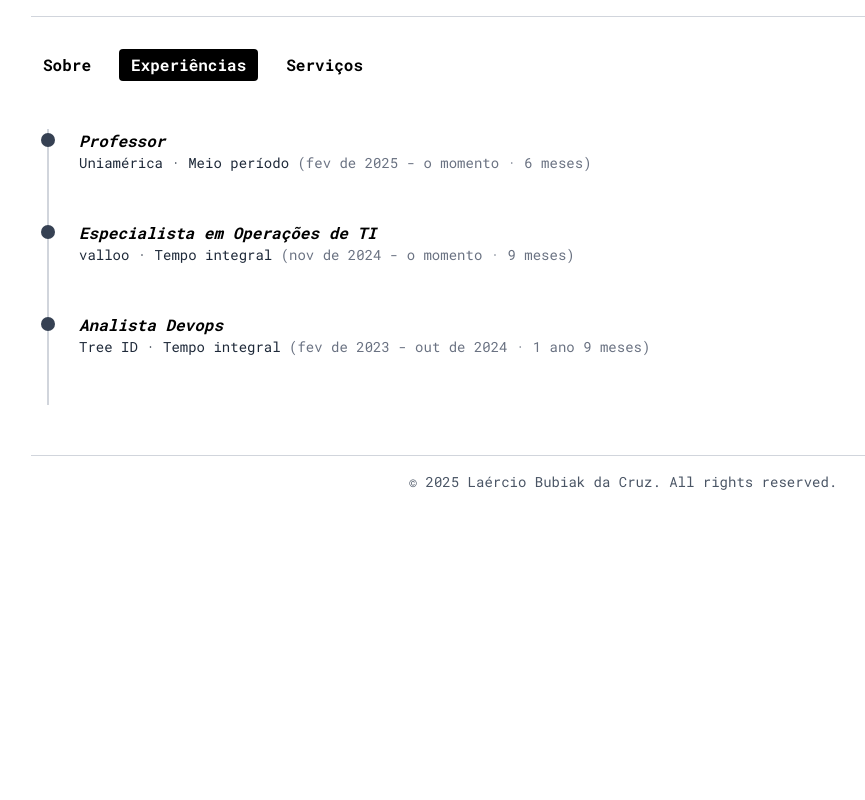
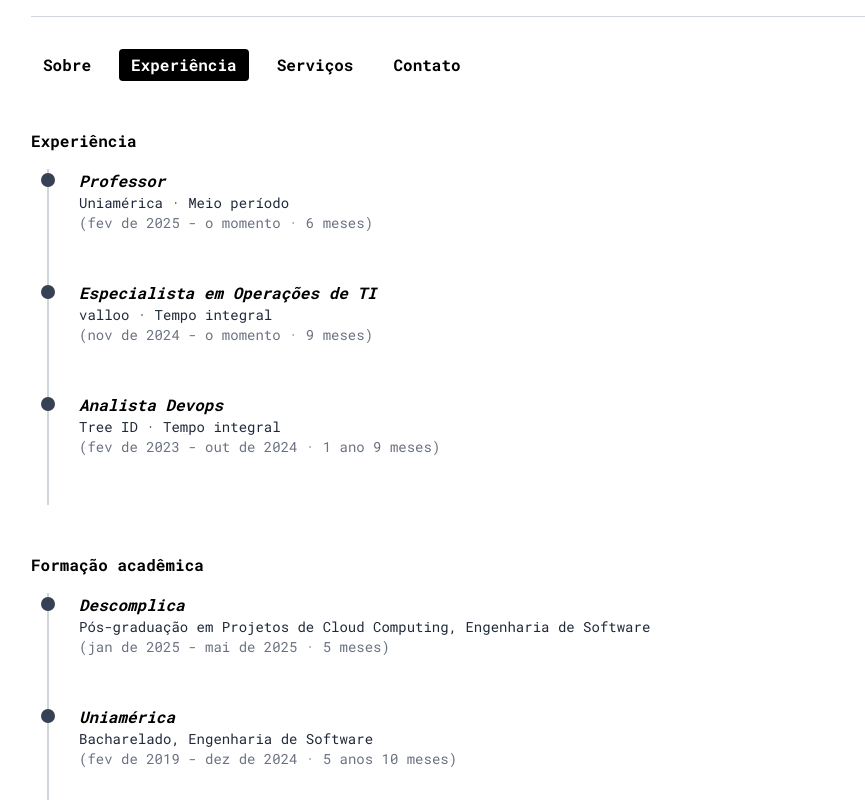
Before and after one commit to LaercioMLB/portfolio-laercio-2025, a React (Vite) app: page /experiences in a window 1280 px wide. Shown: the part 260-1060 px from the top of the page, without its empty margins (17-882 px from the left). Before the commit the page ends 800 px from the top, so only its background shows below. Built offline with nearby package versions, Linux system fonts and the light colour scheme.

Commit message:
feat: melhorias na area de experiencias e nova area de contato

```diff
--- a/package.json
+++ b/package.json
@@ -1,7 +1,7 @@
 {
   "name": "portfolio-laercio-2025",
   "private": true,
-  "version": "1.0.0",
+  "version": "2.0.0",
   "type": "module",
   "scripts": {
     "dev": "vite",
--- a/src/App.tsx
+++ b/src/App.tsx
@@ -5,13 +5,15 @@ import Experiences from "./pages/Experiences";
 import Services from "./pages/Services";
 import NotFound from "./pages/NotFound";
 import Footer from "./components/Footer";
+import Contact from "./pages/Contact";
 
 function App() {
   const location = useLocation();
   const isNotFound =
     location.pathname !== "/" &&
     location.pathname !== "/experiences" &&
-    location.pathname !== "/services";
+    location.pathname !== "/services" &&
+    location.pathname !== "/contact";
   return (
     <div className="flex flex-col min-h-screen max-w-7xl mx-auto w-full p-12">
       {!isNotFound && <TabMenu />}
@@ -19,6 +21,7 @@ function App() {
         <Route path="/" element={<About />} />
         <Route path="/experiences" element={<Experiences />} />
         <Route path="/services" element={<Services />} />
+        <Route path="/contact" element={<Contact />} />
         <Route path="*" element={<NotFound />} />
       </Routes>
       <Footer />
--- a/src/components/ExperienceTimeline/index.tsx
+++ b/src/components/ExperienceTimeline/index.tsx
@@ -23,11 +23,9 @@ const ExperienceTimeline = ({ experiences }: Props) => {
           {/* Conteúdo */}
           <div className="ml-6">
             <h3 className="font-semibold italic">{exp.role}</h3>
-            <p className="text-sm text-gray-800">
-              {exp.company}{" "}
-              <span className="text-gray-500">
-                ({exp.period} · {exp.duration})
-              </span>
+            <p className="text-sm text-gray-800">{exp.company}</p>
+            <p className="text-sm text-gray-500">
+              ({exp.period} · {exp.duration})
             </p>
           </div>
         </div>
--- a/src/components/TabMenu/index.tsx
+++ b/src/components/TabMenu/index.tsx
@@ -5,8 +5,9 @@ import githubIcon from "../../assets/github.svg";
 
 const tabs = [
   { path: "/", label: "Sobre" },
-  { path: "/experiences", label: "Experiências" },
+  { path: "/experiences", label: "Experiência" },
   { path: "/services", label: "Serviços" },
+  { path: "/contact", label: "Contato" },
 ];
 
 export default function TabMenu() {
--- /dev/null
+++ b/src/data/academicBackground.json
@@ -0,0 +1,20 @@
+[
+  {
+    "role": "Descomplica",
+    "company": "Pós-graduação em Projetos de Cloud Computing, Engenharia de Software",
+    "period": "jan de 2025 - mai de 2025",
+    "duration": "5 meses"
+  },
+  {
+    "role": "Uniamérica",
+    "company": "Bacharelado, Engenharia de Software",
+    "period": "fev de 2019 - dez de 2024",
+    "duration": "5 anos 10 meses"
+  },
+  {
+    "role": "Uniamérica",
+    "company": "Técnologo, Análise e desenvolvimento de sistemas",
+    "period": "jan de 2019 - dez de 2022",
+    "duration": "4 anos"
+  }
+]
--- /dev/null
+++ b/src/data/experiences.json
@@ -0,0 +1,20 @@
+[
+  {
+    "role": "Professor",
+    "company": "Uniamérica · Meio período",
+    "period": "fev de 2025 - o momento",
+    "duration": "6 meses"
+  },
+  {
+    "role": "Especialista em Operações de TI",
+    "company": "valloo  · Tempo integral",
+    "period": "nov de 2024 - o momento",
+    "duration": "9 meses"
+  },
+  {
+    "role": "Analista Devops",
+    "company": "Tree ID · Tempo integral",
+    "period": "fev de 2023 - out de 2024",
+    "duration": "1 ano 9 meses"
+  }
+]
--- /dev/null
+++ b/src/pages/Contact.tsx
@@ -0,0 +1,53 @@
+import { MdEmail, MdPhone } from "react-icons/md";
+
+export default function Contact() {
+  const contactItems = [
+    {
+      icon: <MdEmail className="text-4xl " />,
+      title: "E-mail",
+      subtitle: "Tem alguma dúvida?",
+      detail: "contato@laercio.me",
+    },
+    {
+      icon: <MdPhone className="text-4xl " />,
+      title: "Telefone",
+      subtitle: "Você pode ligar a qualquer hora.",
+      detail: "+55 45 9859-2126",
+    },
+  ];
+  return (
+    <div className="flex flex-col">
+      <h1 className="text-2xl font-bold ml-3">Como prefere falar comigo?</h1>
+      {/* <div className="flex flex-col">
+        {contactItems.map((item, idx) => (
+          <div key={idx} className="flex flex-col space-y-2  m-10">
+            {item.icon}
+            <h3 className="text-lg font-semibold ">{item.title}</h3>
+            <p className="text-sm text-gray-300">{item.subtitle}</p>
+            <p className="text-sm font-semibold">{item.detail}</p>
+          </div>
+        ))}
+      </div> */}
+
+      <div className="relative flex flex-col mt-10">
+        {contactItems.map((item, idx) => (
+          <div key={idx} className="relative flex items-start pb-12">
+            {/* Linha vertical */}
+            <div className="absolute left-4 top-0 bottom-0 w-0.5 bg-gray-300" />
+
+            {/* Ponto */}
+            <div className="relative z-10 w-3.5 h-3.5 rounded-full bg-gray-700 mt-13 ml-[10px]" />
+
+            {/* Conteúdo */}
+            <div key={idx} className="flex flex-col space-y-2  ml-6">
+              {item.icon}
+              <h3 className="text-lg font-semibold ">{item.title}</h3>
+              <p className="text-sm text-gray-300">{item.subtitle}</p>
+              <p className="text-sm font-semibold">{item.detail}</p>
+            </div>
+          </div>
+        ))}
+      </div>
+    </div>
+  );
+}
--- a/src/pages/Experiences.tsx
+++ b/src/pages/Experiences.tsx
@@ -1,30 +1,14 @@
 import ExperienceTimeline from "../components/ExperienceTimeline";
-
-const experiences = [
-  {
-    role: "Professor",
-    company: "Uniamérica · Meio período",
-    period: "fev de 2025 - o momento",
-    duration: "6 meses",
-  },
-  {
-    role: "Especialista em Operações de TI",
-    company: "valloo  · Tempo integral",
-    period: "nov de 2024 - o momento",
-    duration: "9 meses",
-  },
-  {
-    role: "Analista Devops",
-    company: "Tree ID · Tempo integral",
-    period: "fev de 2023 - out de 2024",
-    duration: "1 ano 9 meses",
-  },
-];
+import experiences from "../data/experiences.json";
+import academicBackground from "../data/academicBackground.json";
 
 export default function Experiences() {
   return (
-    <div>
+    <div className="mb-10">
+      <h1 className="text-1xl font-bold mb-4">Experiência</h1>
       <ExperienceTimeline experiences={experiences} />
+      <h1 className="text-1xl font-bold mb-4 mt-12">Formação acadêmica</h1>
+      <ExperienceTimeline experiences={academicBackground} />
     </div>
   );
 }
```
